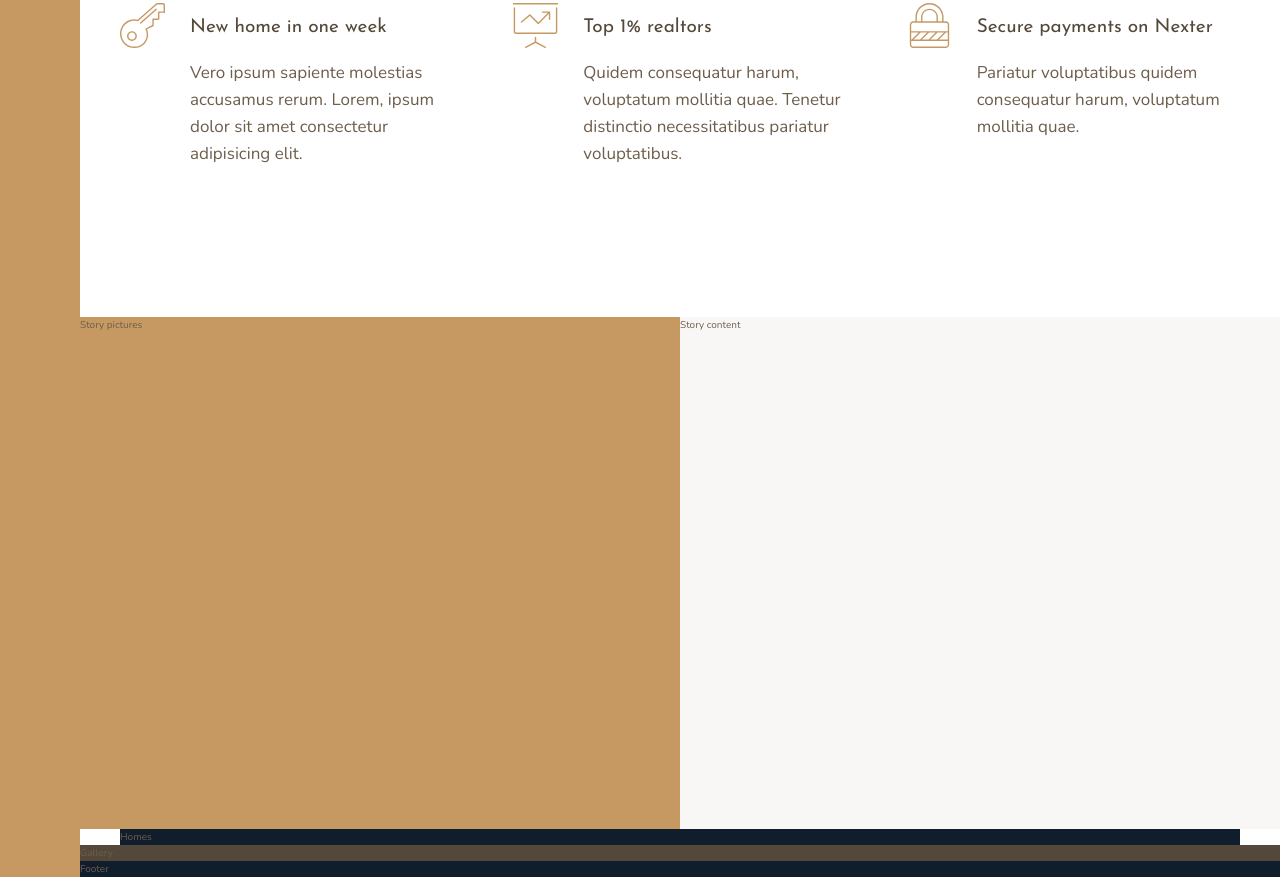
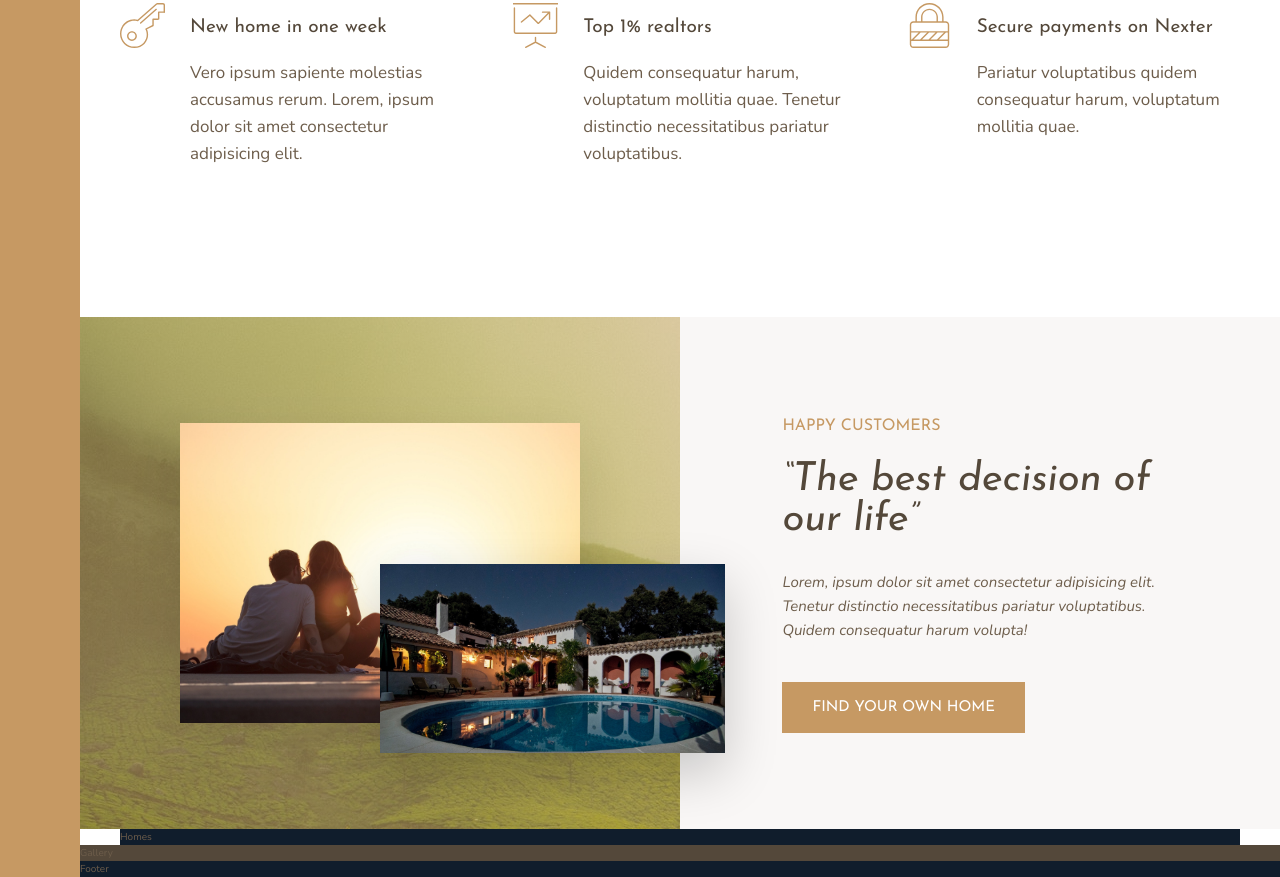
Before and after one commit to PrabeenSoreng/nexter-project, a website: page index.html in a window 1280 px wide. Shown: the part 991-1868 px from the top of the page. Drawn offline with nearby package versions, Linux system fonts and the light colour scheme.

Commit message:
story section added

```diff
--- a/index.html
+++ b/index.html
@@ -81,10 +81,17 @@
 
     </section>
     <div class="story__pictures">
-        Story pictures
+        <img src="img/story-1.jpeg" alt="Couple with new house" class="story__img--1">
+        <img src="img/story-2.jpeg" alt="New House" class="story__img--2">
+
     </div>
     <div class="story__content">
-        Story content
+        <h3 class="heading-3 mb-sm">Happy Customers</h3>
+        <h2 class="heading-2 heading-2--dark mb-md">&ldquo;The best decision of our life&rdquo;</h2>
+        <p class="story__text">
+            Lorem, ipsum dolor sit amet consectetur adipisicing elit. Tenetur distinctio necessitatibus pariatur voluptatibus. Quidem consequatur harum volupta!
+        </p>
+        <button class="btn">Find your own home</button>
     </div>
     <section class="homes">
         Homes
--- a/sass/_story.scss
+++ b/sass/_story.scss
@@ -2,9 +2,40 @@
     &__pictures {
         background: $color-primary;
         grid-column: full-start/col-end 4;
+        background: linear-gradient(rgba($color-primary, .5), rgba($color-primary, .5)), url(../img/back.jpg);
+        display: grid;
+        grid-template-rows: repeat(6, 1fr);
+        grid-template-columns: repeat(6, 1fr);
+        align-items: center;
+    }
+    &__img--1 {
+        width: 100%;
+        grid-row: 2/span 4;
+        grid-column: 2/span 4;
+        box-shadow: 0 2rem 5rem rgba(#000, .1);
+    }
+    &__img--2 {
+        width: 115%;
+        grid-row: 4/span 2;
+        grid-column: 4/span 3;
+        box-shadow: 0 2rem 5rem rgba(#000, .2);
+        z-index: 10;
     }
     &__content {
         background: $color-grey-light-1;
         grid-column: col-start 5/full-end;
+        padding: 6rem 8vw;
+        // display: flex;
+        // flex-direction: column;
+        // justify-content: center;
+        // align-items: flex-start;
+        display: grid;
+        align-content: center;
+        justify-items: start;
+    }
+    &__text {
+        font-size: 1.5rem;
+        font-style: italic;
+        margin-bottom: 4rem;
     }
 }
--- a/sass/_typography.scss
+++ b/sass/_typography.scss
@@ -9,10 +9,22 @@
 
 .heading-2 {
     @extend %heading;
+    font-size: 4rem;
+    font-style: italic;
+    line-height: 1;
+    &--light {
+        color: $color-grey-light-1;
+    }
+    &--dark {
+        color: $color-grey-dark-1;
+    }
 }
 
 .heading-3 {
     @extend %heading;
+    font-size: 1.6rem;
+    color: $color-primary;
+    text-transform: uppercase;
 }
 
 .heading-4 {
@@ -25,3 +37,35 @@
         color: $color-grey-dark-1;
     }
 }
+
+.btn {
+    background: $color-primary;
+    color: #fff;
+    border: none;
+    border-radius: 0;
+    font-family: $font-display;
+    font-size: 1.5rem;
+    text-transform: uppercase;
+    padding: 1.8rem 3rem;
+    cursor: pointer;
+    transition: all .2s;
+    &:hover {
+        background: $color-primary-dark;
+    }
+}
+
+.mb-sm {
+    margin-bottom: 2rem;
+}
+
+.mb-md {
+    margin-bottom: 3rem;
+}
+
+.mb-lg {
+    margin-bottom: 4rem;
+}
+
+.mb-hg {
+    margin-bottom: 8rem;
+}
```
Also changed, not shown: css/style.css.
